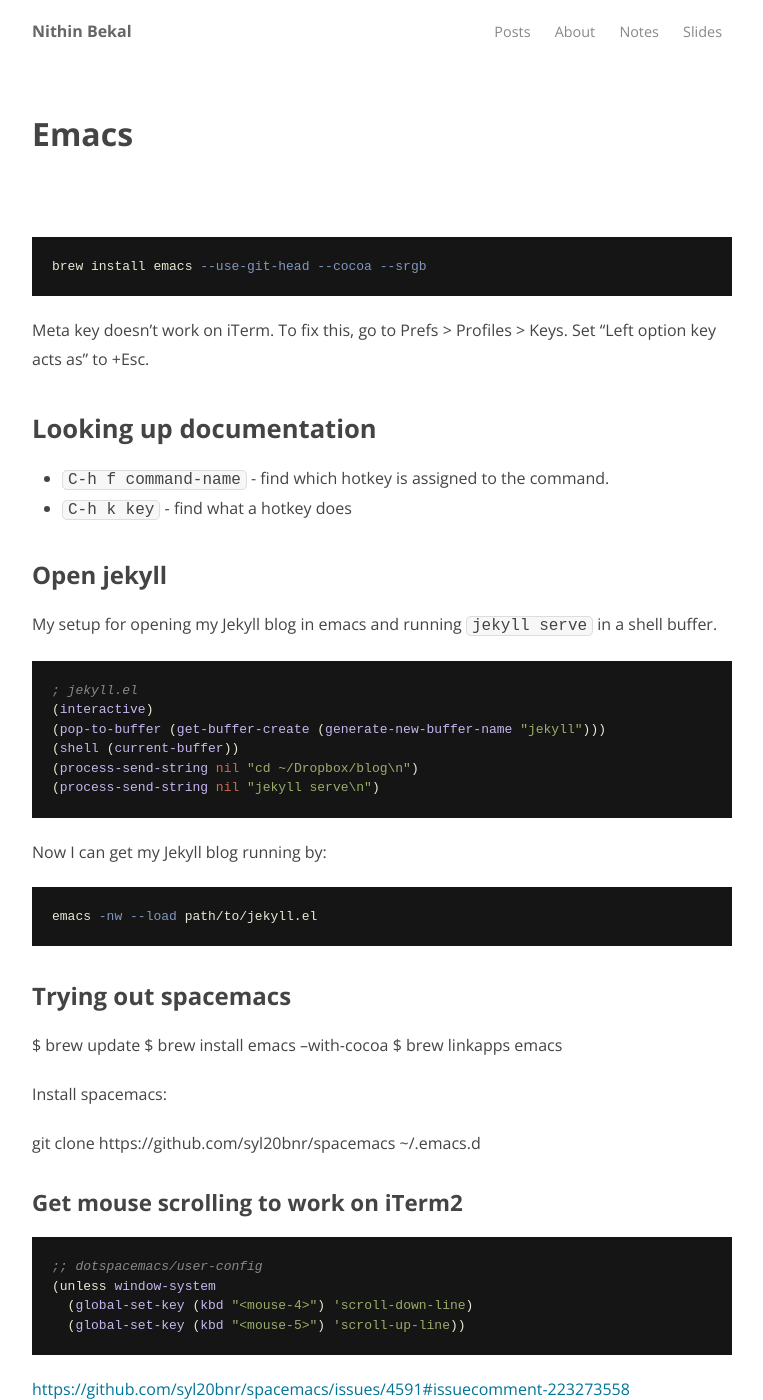
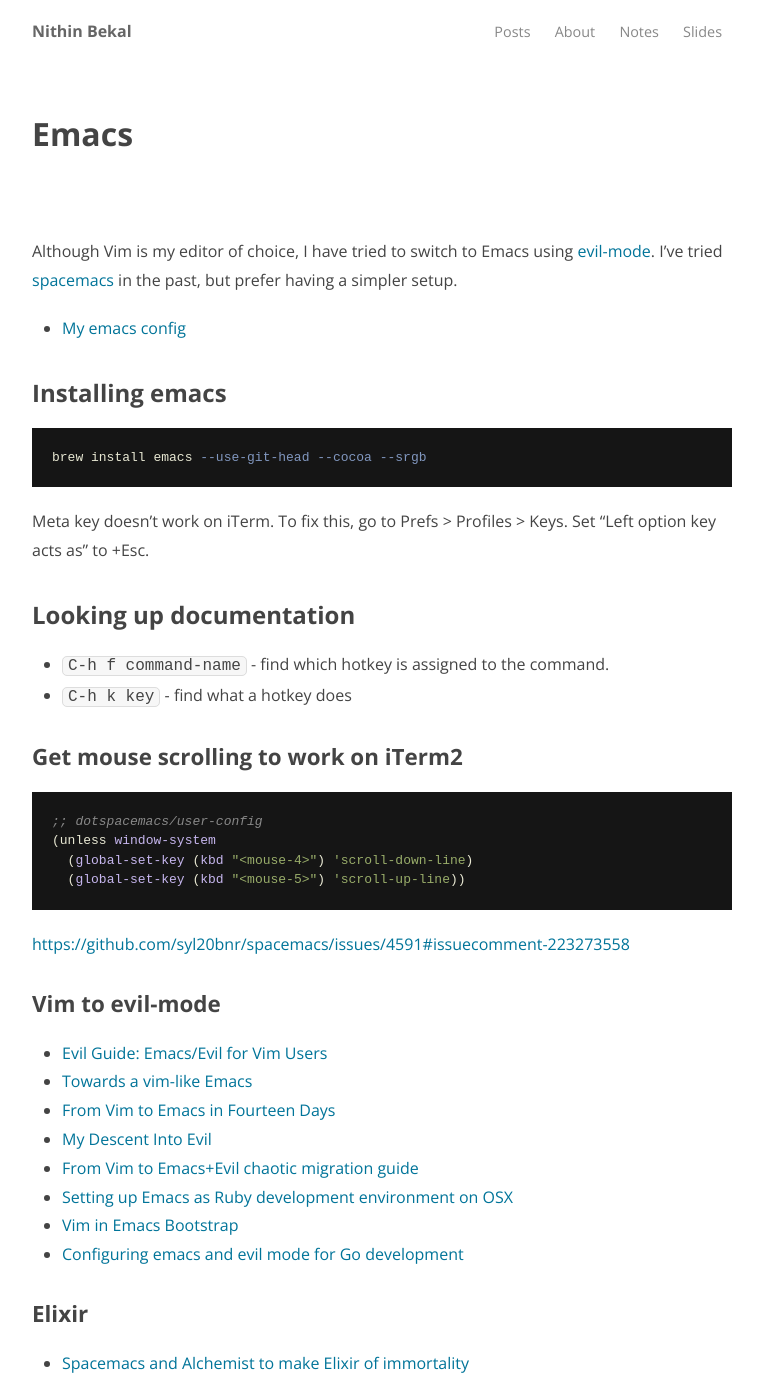
Before and after one commit to nithinbekal/nithinbekal.github.io, a Jekyll site: the page built from notes/emacs.md, in a window 1280 px wide and 1400 px high. Shown: the whole window, without its empty margins (258-1021 px from the left). Built offline with Jekyll 4.4.1, drawn with Linux system fonts in a browser that asks for light colours.

Commit message:
Clean up emacs notes

```diff
--- a/notes/emacs.md
+++ b/notes/emacs.md
@@ -3,6 +3,20 @@
 title: "Emacs"
 date:  2015-08-12 15:50:58
 ---
+
+Although Vim is my editor of choice,
+I have tried to switch to Emacs
+using
+[evil-mode](https://github.com/emacs-evil/evil).
+I've tried
+[spacemacs](https://github.com/syl20bnr/spacemacs)
+in the past,
+but prefer having a simpler setup.
+
+- [My emacs config](https://github.com/nithinbekal/emacs.d)
+
+
+## Installing emacs
 
 {% highlight bash %}
 brew install emacs --use-git-head --cocoa --srgb
@@ -12,40 +26,10 @@
 To fix this, go to Prefs > Profiles > Keys.
 Set "Left option key acts as" to +Esc.
 
-# Looking up documentation
+## Looking up documentation
 
 - `C-h f command-name` - find which hotkey is assigned to the command.
 - `C-h k key` - find what a hotkey does
-
-## Open jekyll
-
-My setup for opening my Jekyll blog in emacs
-and running `jekyll serve` in a shell buffer.
-
-{% highlight emacs-lisp %}
-; jekyll.el
-(interactive)
-(pop-to-buffer (get-buffer-create (generate-new-buffer-name "jekyll")))
-(shell (current-buffer))
-(process-send-string nil "cd ~/Dropbox/blog\n")
-(process-send-string nil "jekyll serve\n")
-{% endhighlight %}
-
-Now I can get my Jekyll blog running by:
-
-{% highlight bash %}
-emacs -nw --load path/to/jekyll.el
-{% endhighlight %}
-
-## Trying out spacemacs
-
-$ brew update
-$ brew install emacs --with-cocoa
-$ brew linkapps emacs
-
-Install spacemacs:
-
-git clone https://github.com/syl20bnr/spacemacs ~/.emacs.d
 
 ### Get mouse scrolling to work on iTerm2
 
@@ -64,10 +48,10 @@
 - [Towards a vim-like Emacs](http://nathantypanski.com/blog/2014-08-03-a-vim-like-emacs-config.html)
 - [From Vim to Emacs in Fourteen Days](http://blog.aaronbieber.com/2015/05/24/from-vim-to-emacs-in-fourteen-days.html)
 - [My Descent Into Evil](https://medium.com/@bryangarza/my-descent-into-evil-98f7017475b6)
-* [From Vim to Emacs+Evil chaotic migration guide](http://juanjoalvarez.net/es/detail/2014/sep/19/vim-emacsevil-chaotic-migration-guide/)
-* [Setting up Emacs as Ruby development environment on OSX](http://crypt.codemancers.com/posts/2013-09-26-setting-up-emacs-as-development-environment-on-osx/)
-* [Vim in Emacs Bootstrap](http://bling.github.io/blog/2013/09/09/vim-in-emacs-bootstrap/)
-* [Configuring emacs and evil mode for Go development](http://jen20.com/2015/02/06/configuring-emacs-for-go-part-1.html)
+- [From Vim to Emacs+Evil chaotic migration guide](http://juanjoalvarez.net/es/detail/2014/sep/19/vim-emacsevil-chaotic-migration-guide/)
+- [Setting up Emacs as Ruby development environment on OSX](http://crypt.codemancers.com/posts/2013-09-26-setting-up-emacs-as-development-environment-on-osx/)
+- [Vim in Emacs Bootstrap](http://bling.github.io/blog/2013/09/09/vim-in-emacs-bootstrap/)
+- [Configuring emacs and evil mode for Go development](http://jen20.com/2015/02/06/configuring-emacs-for-go-part-1.html)
 
 
 ### Elixir
```
